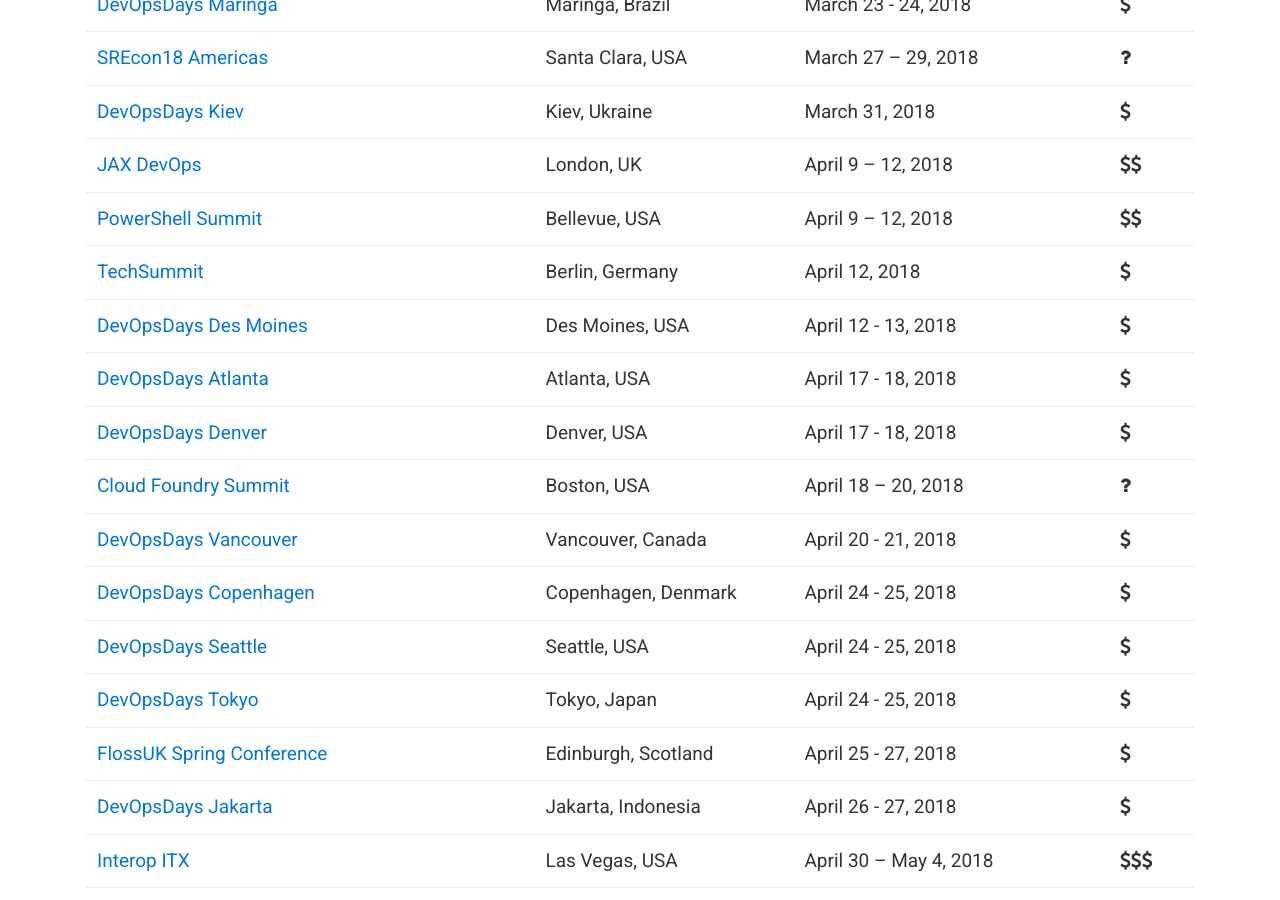
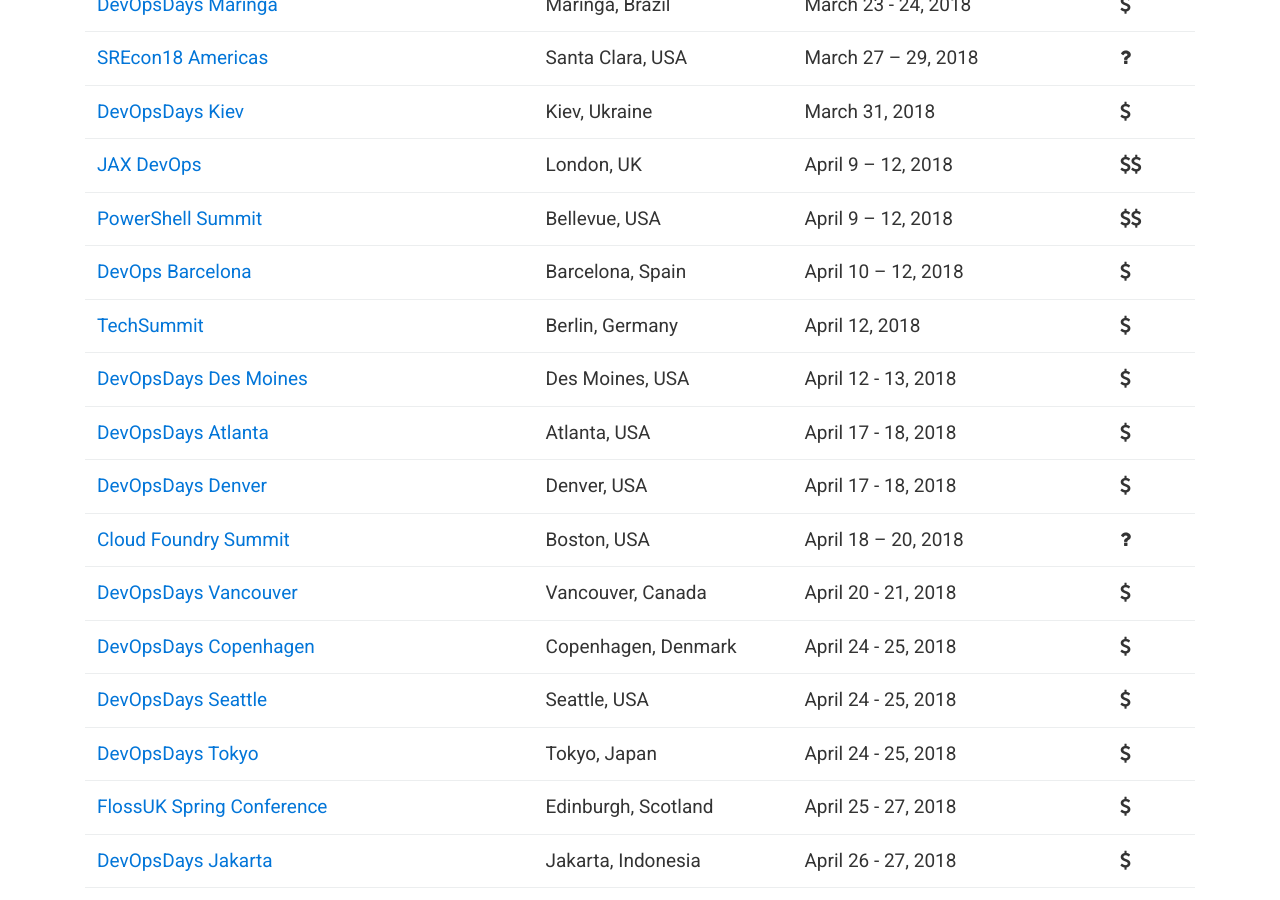
Before and after one commit to finspin/gotodevops.org, a Jekyll site: the page built from index.md, in a window 1280 px wide and 900 px high, scrolled down 1086 px. Built offline with Jekyll 4.4.1, drawn with Linux system fonts in a browser that asks for light colours; nearby versions of some CDN libraries.

Commit message:
Added DevOps Barcelona

```diff
--- a/_data/conferences.yml
+++ b/_data/conferences.yml
@@ -186,6 +186,15 @@
   date: April 9 – 12, 2018
   start-date: 1523232001
   cost: 2
+
+- name: DevOps Barcelona
+  url: https://devops.barcelona/
+  location:
+      city: Barcelona
+      country: Spain
+  date: April 10 – 12, 2018
+  start-date: 1523318400
+  cost: 1
 
 - name: TechSummit
   url: http://www.techsummit.io/berlin/
```
